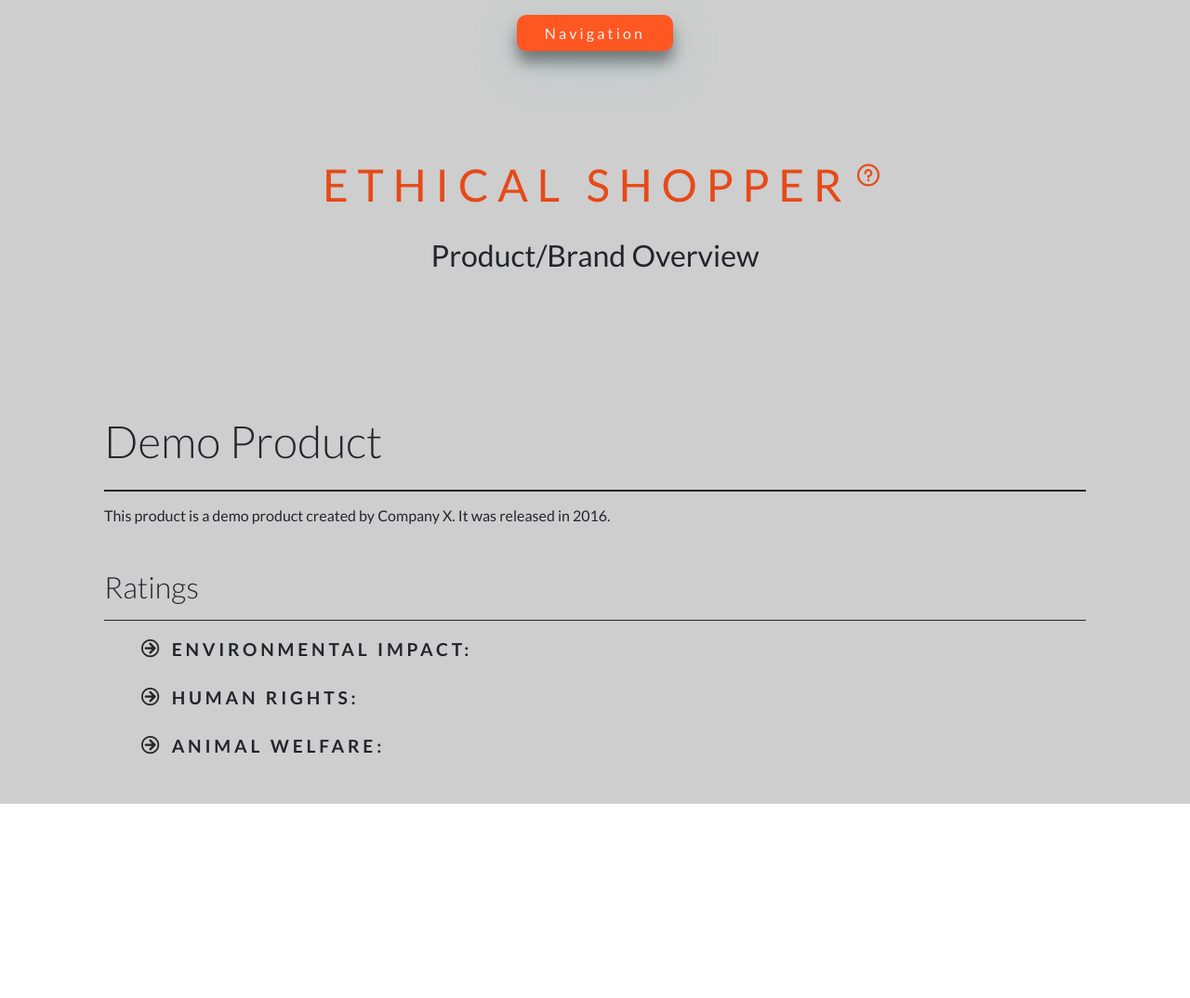
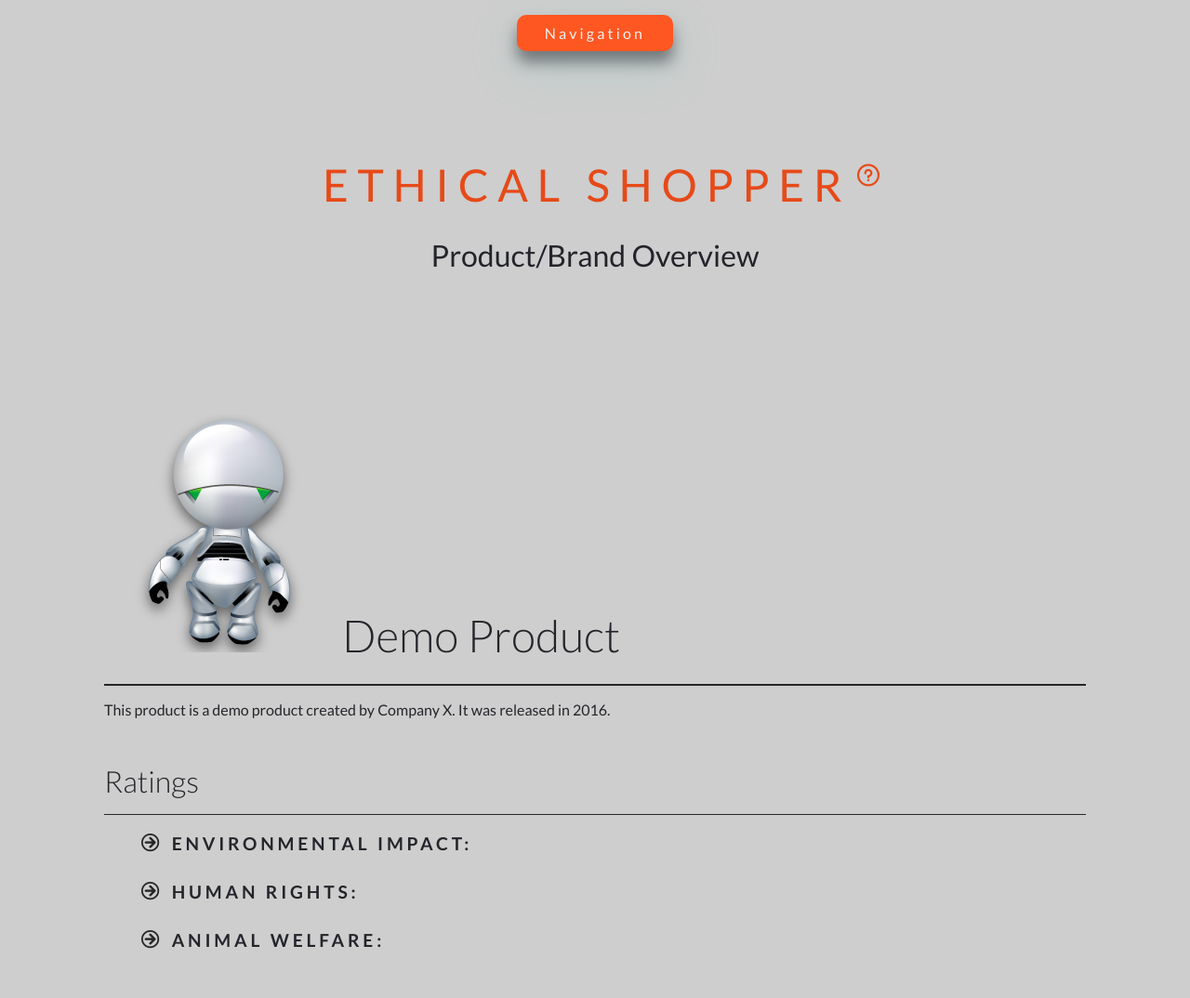
Before and after one commit to MariaM79/MariaM79.github.io, a plain HTML site: page pages/prodover.html in a window 1280 px wide. Shown: the whole page at 93% size. Before the commit the page ends 865 px from the top, so only its background shows below. Drawn offline with nearby package versions, Linux system fonts and the light colour scheme.

Commit message:
Add files via upload

```diff
--- a/pages/prodover.html
+++ b/pages/prodover.html
@@ -30,7 +30,7 @@
         <div class="main">
             <ul id="eth-accordion" class="eth-accordion">
                 <li>
-                    <h2>Demo Product</h2>
+                    <h2><img src="../images/1.png"/>Demo Product</h2>
                     <div>
                         <p>This product is a demo product created by Company X.  It was released in 2016.</p>
                         <h3>Ratings</h3>
```
